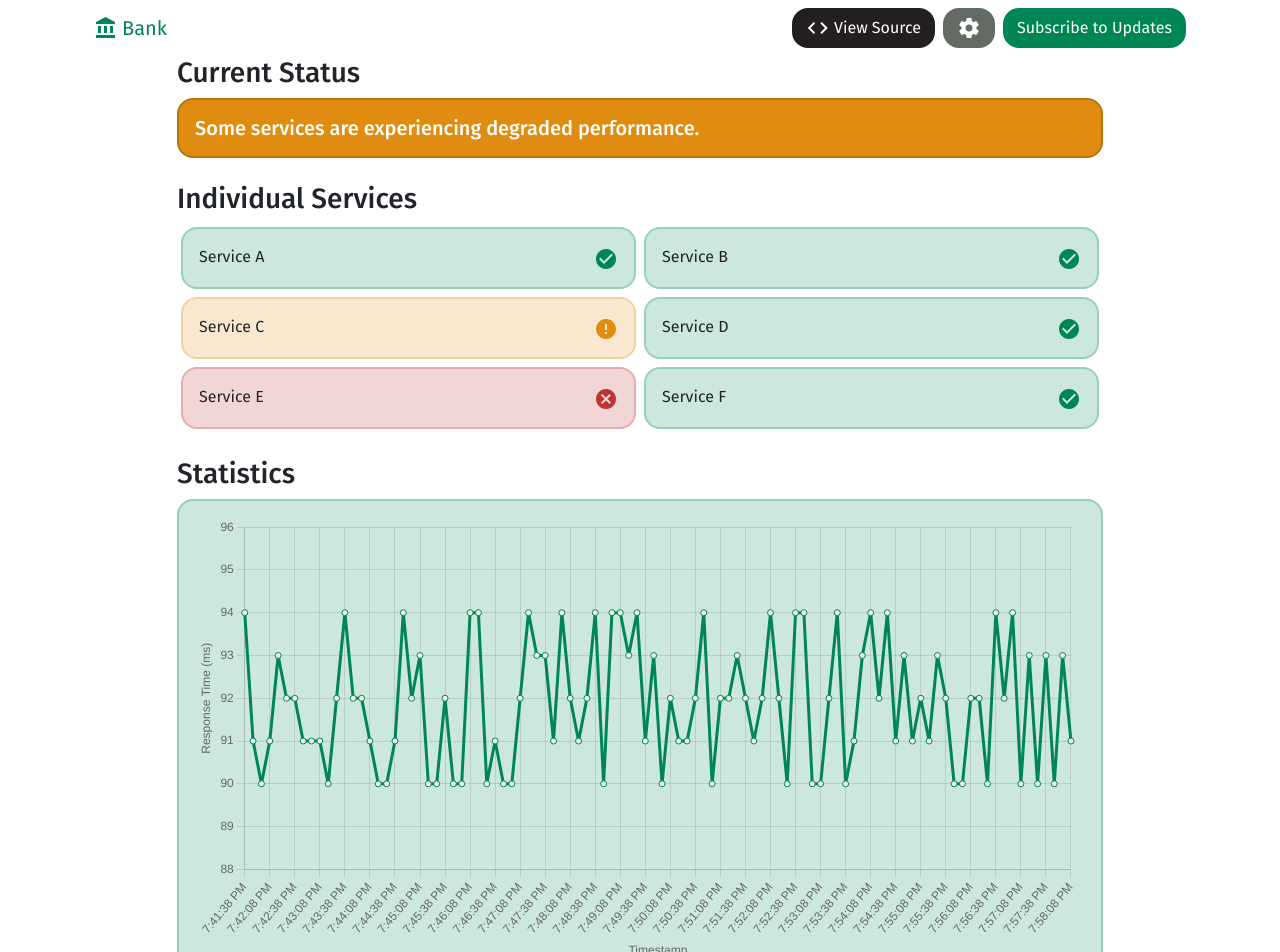
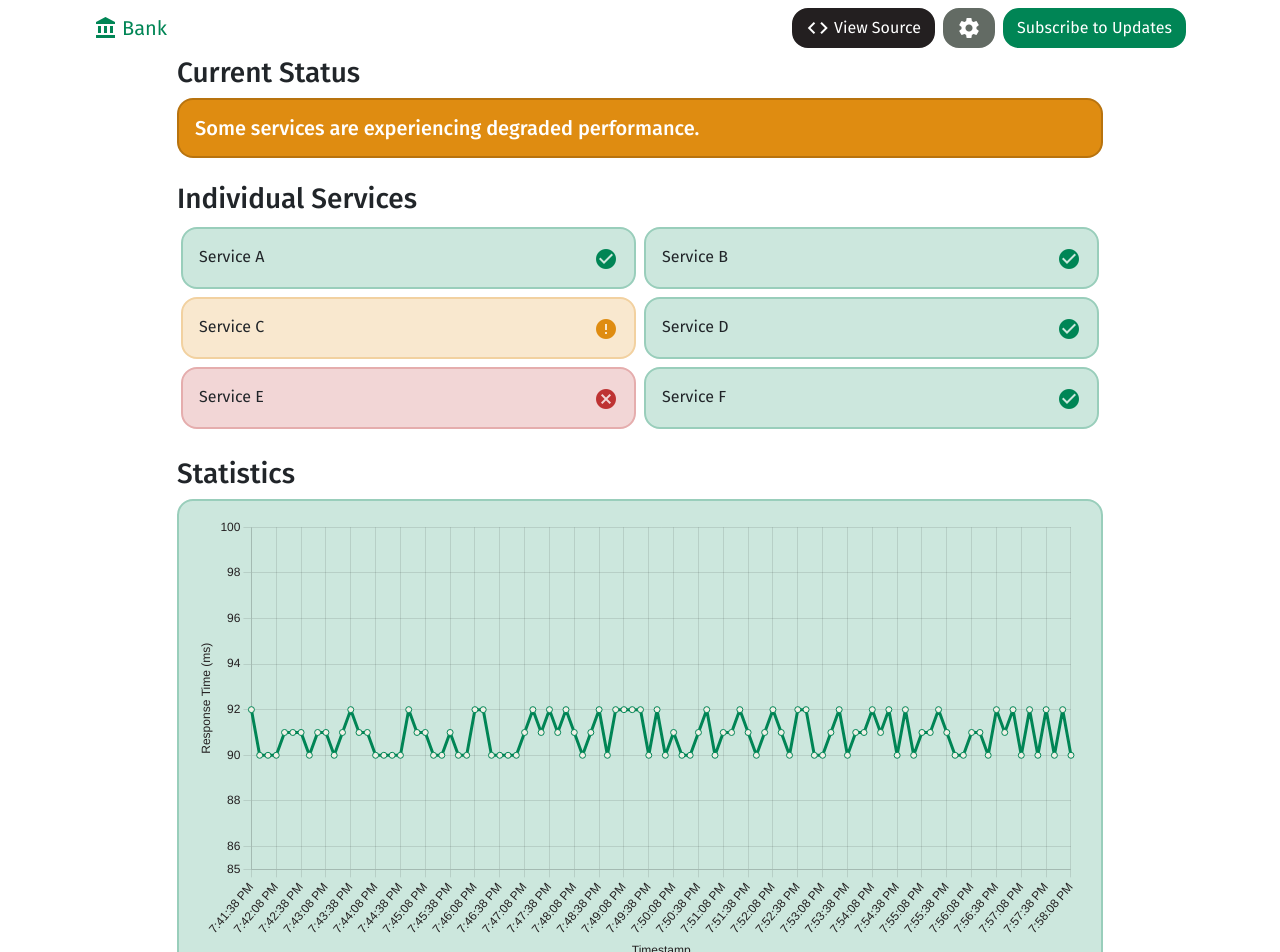
Before and after one commit to ZenIsBestWolf/mqp-prototype, a React app: page / in a window 1280 px wide. Shown: the top 952 px of the page. Built offline with nearby package versions, Linux system fonts and the light colour scheme.

Commit message:
final cleanup and organization

```diff
--- a/package.json
+++ b/package.json
@@ -64,7 +64,6 @@
     "react-chartjs-2": "^5.3.0",
     "react-dom": "^19.1.1",
     "react-leaflet": "^5.0.0",
-    "react-router-dom": "^7.9.1",
     "react-toastify": "^11.0.5"
   },
   "prettier": {
--- a/src/App.tsx
+++ b/src/App.tsx
@@ -1,8 +1,8 @@
 import React, { FC, useEffect, useState } from 'react';
-import { Card, CardBody, Col, Container, Row } from 'reactstrap';
+import { Col, Container, Row } from 'reactstrap';
 import { NavBar } from './components/NavBar';
+import { ServiceMatrix, ServiceStatusMessage, StatisticsChart } from './containers';
 import { ApplicationContext, ApplicationData, DEFAULT_APP_VALUES } from './utils';
-import { ServiceMatrix, ServiceStatusMessage, StatisticGraph } from './containers/MainGraph';
 
 export const App: FC = () => {
   const [application, setApplication] = useState<ApplicationData>(DEFAULT_APP_VALUES);
@@ -27,26 +27,17 @@ export const App: FC = () => {
         <NavBar />
         <main>
           <Row>
-            {/* Spacer */}
             <Col xl="1" lg="1" />
             <Col xl="10" md="12">
-              {/* General Status Indicator */}
               <h3>Current Status</h3>
               <ServiceStatusMessage />
-              {/* Service matrix */}
               <br />
               <h3>Individual Services</h3>
               <ServiceMatrix />
-              {/* Statistical graphs */}
               <br />
               <h3>Statistics</h3>
-              <Card className={`border-success-subtle bg-success-subtle`}>
-                <CardBody>
-                  <StatisticGraph />
-                </CardBody>
-              </Card>
+              <StatisticsChart />
             </Col>
-            {/* Spacer */}
             <Col xl="1" />
           </Row>
         </main>
--- a/src/containers/MainGraph.tsx
+++ /dev/null
@@ -1,157 +0,0 @@
-import React, { FC, useMemo } from 'react';
-import { Card, CardBody, CardTitle, Col, Container, Row } from 'reactstrap';
-import { ServiceStatusCard } from '../components/ServiceStatusCard';
-import { useApp } from '../utils';
-import { Line } from 'react-chartjs-2';
-import {
-  ArcElement,
-  BarController,
-  BarElement,
-  CategoryScale,
-  Chart,
-  Legend,
-  LinearScale,
-  LineController,
-  LineElement,
-  PieController,
-  PointElement,
-  Title,
-  Tooltip,
-} from 'chart.js';
-
-interface MetricData {
-  timestamp: number;
-  value: number;
-}
-
-export const ServiceStatusMessage: FC = () => {
-  const { globalServiceStatus: status, serviceMessage: messageOverride } = useApp();
-
-  let color: string;
-  let message: string;
-  switch (status) {
-    case 'up': {
-      color = 'success';
-      message = 'All services are operational.';
-      break;
-    }
-    case 'partial': {
-      color = 'warning';
-      message = 'Some services are experiencing degraded performance.';
-      break;
-    }
-    case 'down': {
-      color = 'danger';
-      message = 'Most or all services are experiencing a major outage.';
-      break;
-    }
-  }
-
-  message = messageOverride ?? message;
-
-  return (
-    <Card className={`text-bg-${color}`}>
-      <CardBody className="align-middle">
-        <CardTitle tag="h5" className="m-0 text-white">
-          {message}
-        </CardTitle>
-      </CardBody>
-    </Card>
-  );
-};
-
-export const ServiceMatrix: FC = () => {
-  const { serviceMap } = useApp();
-  const serviceList = Object.keys(serviceMap);
-
-  return (
-    <Container>
-      <Row className="row-cols-2">
-        {serviceList.map((s, idx) => (
-          <Col className="p-1" key={idx}>
-            <ServiceStatusCard serviceName={s} status={serviceMap[s]} />
-          </Col>
-        ))}
-      </Row>
-    </Container>
-  );
-};
-
-Chart.register(
-  LineController,
-  CategoryScale,
-  LinearScale,
-  PointElement,
-  LineElement,
-  PieController,
-  ArcElement,
-  Title,
-  Legend,
-  Tooltip,
-  BarController,
-  BarElement,
-);
-
-export const StatisticGraph: FC = () => {
-  const metrics: MetricData[] = useMemo(() => {
-    const result: MetricData[] = [];
-
-    for (let i = 0; i < 100; i++) {
-      // Create an entry for once every 10 seconds
-      result.push({
-        timestamp: Date.now() - 10000 * i,
-        value: Math.floor(Math.random() * 5) + 90,
-      } satisfies MetricData);
-    }
-
-    return result.sort((a, b) => a.timestamp - b.timestamp);
-  }, []);
-
-  console.log(metrics);
-
-  const labels = metrics.map((m) => new Date(m.timestamp).toLocaleTimeString());
-  const data = metrics.map((m) => m.value);
-  const min = Math.min(...metrics.map((m) => m.value));
-  const max = Math.max(...metrics.map((m) => m.value));
-  const padding = (max - min) / 2;
-
-  const scaleYmin = min - padding;
-  const scaleYmax = max + padding;
-
-  return (
-    <Line
-      data={{
-        labels: labels,
-        datasets: [
-          {
-            label: 'API Latency',
-            backgroundColor: `#f0f0e6`,
-
-            borderColor: `#008555`,
-            borderJoinStyle: 'round',
-            data: data,
-            // fill: true,
-          },
-        ],
-      }}
-      options={{
-        plugins: {
-          legend: { display: false },
-          // title: { display: true, text: 'API Uptime - Response in Milliseconds' },
-          // tooltip: { mode: 'index', intersect: false },
-        },
-        responsive: true,
-        scales: {
-          y: {
-            min: scaleYmin,
-            max: scaleYmax,
-            title: { display: true, text: 'Response Time (ms)' },
-          },
-          x: {
-            title: { display: true, text: 'Timestamp' },
-          },
-        },
-      }}
-    />
-  );
-};
--- /dev/null
+++ b/src/containers/ServiceMatrix.tsx
@@ -0,0 +1,21 @@
+import React, { FC } from 'react';
+import { Col, Container, Row } from 'reactstrap';
+import { ServiceStatusCard } from '../components/ServiceStatusCard';
+import { useApp } from '../utils';
+
+export const ServiceMatrix: FC = () => {
+  const { serviceMap } = useApp();
+  const serviceList = Object.keys(serviceMap);
+
+  return (
+    <Container>
+      <Row className="row-cols-2">
+        {serviceList.map((s, idx) => (
+          <Col className="p-1" key={idx}>
+            <ServiceStatusCard serviceName={s} status={serviceMap[s]} />
+          </Col>
+        ))}
+      </Row>
+    </Container>
+  );
+};
--- /dev/null
+++ b/src/containers/ServiceStatusMessage.tsx
@@ -0,0 +1,39 @@
+import React, { FC } from 'react';
+import { useApp } from '../utils';
+import { Card, CardBody, CardTitle } from 'reactstrap';
+
+export const ServiceStatusMessage: FC = () => {
+  const { globalServiceStatus: status, serviceMessage: messageOverride } = useApp();
+
+  let color: string;
+  let message: string;
+  switch (status) {
+    case 'up': {
+      color = 'success';
+      message = 'All services are operational.';
+      break;
+    }
+    case 'partial': {
+      color = 'warning';
+      message = 'Some services are experiencing degraded performance.';
+      break;
+    }
+    case 'down': {
+      color = 'danger';
+      message = 'Most or all services are experiencing a major outage.';
+      break;
+    }
+  }
+
+  message = messageOverride ?? message;
+
+  return (
+    <Card className={`text-bg-${color}`}>
+      <CardBody className="align-middle">
+        <CardTitle tag="h5" className="m-0 text-white">
+          {message}
+        </CardTitle>
+      </CardBody>
+    </Card>
+  );
+};
--- /dev/null
+++ b/src/containers/StatisticsChart.tsx
@@ -0,0 +1,97 @@
+import {
+  ArcElement,
+  BarController,
+  BarElement,
+  CategoryScale,
+  Chart,
+  Legend,
+  LinearScale,
+  LineController,
+  LineElement,
+  PieController,
+  PointElement,
+  Title,
+  Tooltip,
+} from 'chart.js';
+import React, { FC, useMemo } from 'react';
+import { Line } from 'react-chartjs-2';
+import { useTheme } from '../utils';
+import { Card, CardBody } from 'reactstrap';
+
+interface MetricData {
+  timestamp: number;
+  value: number;
+}
+
+Chart.register(
+  LineController,
+  CategoryScale,
+  LinearScale,
+  PointElement,
+  LineElement,
+  PieController,
+  ArcElement,
+  Title,
+  Legend,
+  Tooltip,
+  BarController,
+  BarElement,
+);
+
+export const StatisticsChart: FC = () => {
+  const theme = useTheme();
+  Chart.defaults.color = theme === `dark` ? `#f0f0e6` : `#231f20`;
+  const metrics: MetricData[] = useMemo(() => {
+    const result: MetricData[] = [];
+
+    for (let i = 0; i < 100; i++) {
+      // Create an entry for once every 10 seconds
+      result.push({
+        timestamp: Date.now() - 10000 * i,
+        value: Math.floor(Math.random() * 3) + 90,
+      } satisfies MetricData);
+    }
+
+    return result.sort((a, b) => a.timestamp - b.timestamp);
+  }, []);
+
+  const labels = metrics.map((m) => new Date(m.timestamp).toLocaleTimeString());
+  const data = metrics.map((m) => m.value);
+
+  return (
+    <Card className={`border-success-subtle bg-success-subtle`}>
+      <CardBody>
+        <Line
+          data={{
+            labels: labels,
+            datasets: [
+              {
+                label: 'API Latency',
+                backgroundColor: `#f0f0e6`,
+                borderColor: `#008555`,
+                borderJoinStyle: 'round',
+                data: data,
+              },
+            ],
+          }}
+          options={{
+            plugins: {
+              legend: { display: false },
+            },
+            responsive: true,
+            scales: {
+              y: {
+                min: 85,
+                max: 100,
+                title: { display: true, text: 'Response Time (ms)' },
+              },
+              x: {
+                title: { display: true, text: 'Timestamp' },
+              },
+            },
+          }}
+        />
+      </CardBody>
+    </Card>
+  );
+};
--- /dev/null
+++ b/src/containers/index.tsx
@@ -0,0 +1,3 @@
+export * from './ServiceMatrix';
+export * from './ServiceStatusMessage';
+export * from './StatisticsChart';
--- a/src/index.tsx
+++ b/src/index.tsx
@@ -1,16 +1,13 @@
 import React from 'react';
 import { createRoot } from 'react-dom/client';
 import { App } from './App';
-import { BrowserRouter } from 'react-router-dom';
 import { ToastContainer } from 'react-toastify';
 import './index.scss';
 
 // eslint-disable-next-line @typescript-eslint/no-non-null-assertion
 createRoot(document.getElementById('root')!).render(
   <>
-    <BrowserRouter>
-      <App />
-    </BrowserRouter>
+    <App />
     <ToastContainer autoClose={3000} draggable newestOnTop />
   </>,
 );
--- a/src/utils.ts
+++ b/src/utils.ts
@@ -19,6 +19,9 @@ export const useApp = () => {
   return application;
 };
 
+export const useTheme = () =>
+  window.matchMedia('(prefers-color-scheme: dark)').matches ? `dark` : `light`;
+
 export const DEFAULT_APP_VALUES: ApplicationData = {
   serviceMap: {
     'Service A': 'up',
```
Also changed, not shown: 1 other file (tests, documents, lock files or other folders).
